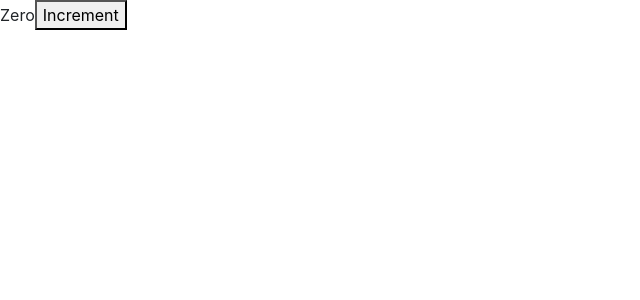
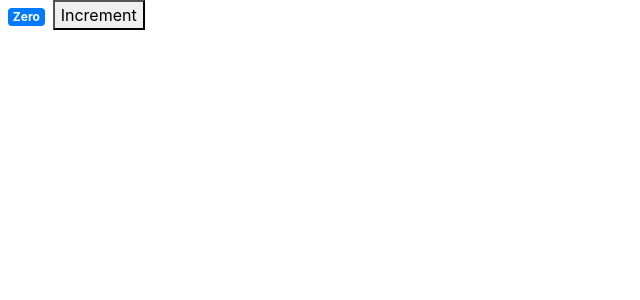
Before and after one commit to borislavdostov/counter-app, a React (Create React App) app: page / in a window 1280 px wide. Shown: the top 300 px of the page, without its empty margins (0-640 px from the left). Built offline with nearby package versions, Linux system fonts and the light colour scheme.

Commit message:
Update counter.jsx

```diff
--- a/src/components/counter.jsx
+++ b/src/components/counter.jsx
@@ -1,4 +1,4 @@
-import React, { Component } from "react";
+import React, { Component } from 'react';
 
 class Counter extends React.Component {
   state = {
@@ -8,7 +8,7 @@ class Counter extends React.Component {
   render() {
     return (
       <React.Fragment>
-        <span>{this.formatCount()}</span>
+        <span className="badge badge-primary m-2">{this.formatCount()}</span>
         <button>Increment</button>
       </React.Fragment>
     );
```
